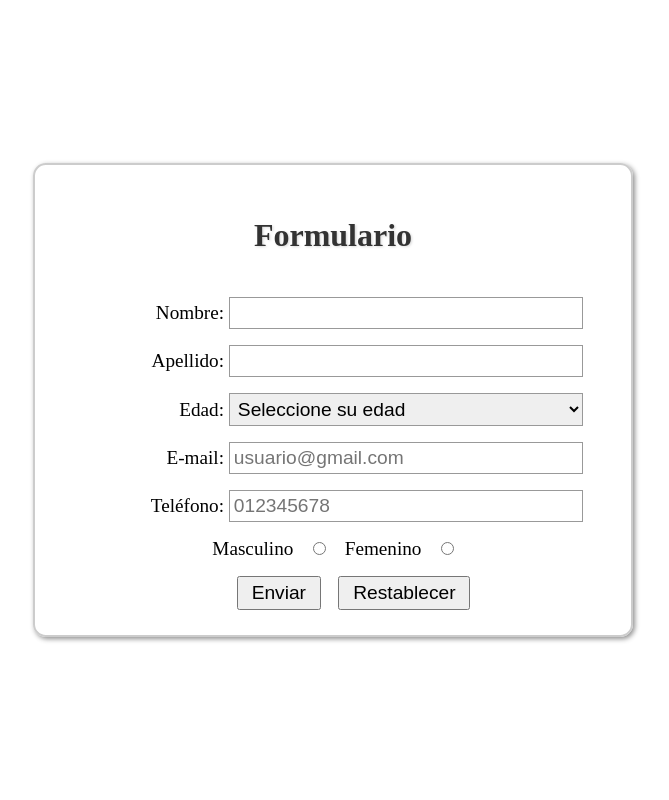
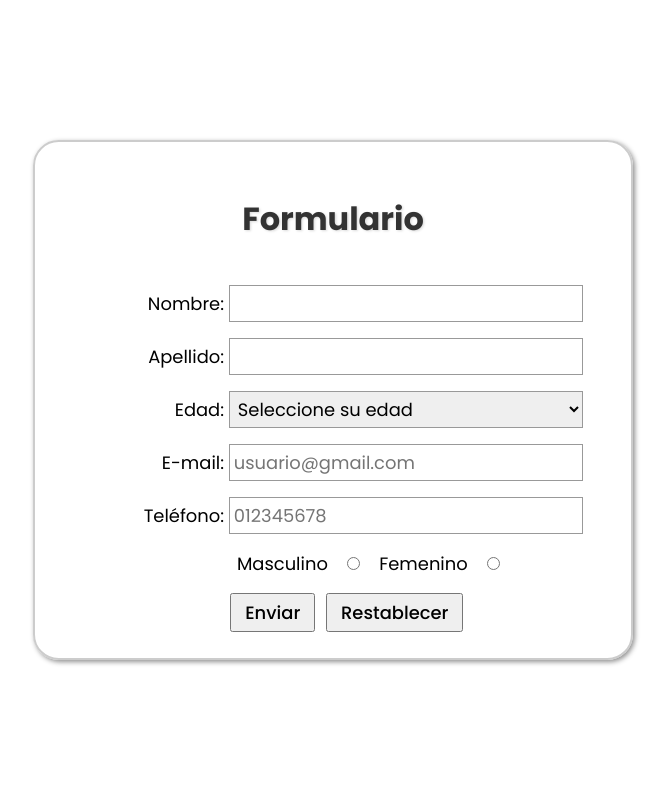
Before and after one commit to berFacundo/Programaci-nFullstack, a PHP site: page /formulario.html in a window 1280 px wide. Shown: the whole page, without its empty margins (307-976 px from the left). Run offline with PHP 8.4, Linux system fonts and the light colour scheme.

Commit message:
Agrego más estilos y fuente personalizada

```diff
--- a/estilos.css
+++ b/estilos.css
@@ -1,13 +1,14 @@
 body {
   margin: 0;
-  padding: 0;
   height: 100vh;
   display: flex;
-  justify-content: center;
   align-items: center;
 }
 
 form {
+  font-family: "Poppins", sans-serif;
+  font-weight: 400;
+  font-style: normal;
   width: 80%;
   max-width: 600px;
   min-width: 300px;
@@ -15,20 +16,18 @@ form {
   margin: 5vh auto;
   padding: 2vw;
   border: 0.2vw solid #ccc;
-  border-radius: 1vw;
+  border-radius: 2vw;
   display: flex;
   flex-direction: column;
   gap: 2vh;
-  font-size: clamp(0.9rem, 1.2vw, 1.5rem);
   box-sizing: border-box;
   transition: width 0.1s ease, font-size 0.1s ease;
 }
 
 @media (min-width: 1000px) {
   form {
-    width: 60vw;
     max-width: 600px;
-    font-size: clamp(1.2rem, 1.5vw, 1.8rem);
+    font-size: clamp(1.1rem, 1.4vw, 1.7rem);
   }
 }
 
@@ -65,7 +64,10 @@ label {
 }
 
 input,
-textarea, select {
+select {
+  font-family: "Poppins", sans-serif;
+  font-weight: 400;
+  font-style: normal;
   font-size: inherit;
   width: 65%;
   border: 0.1vw solid #999;
@@ -74,6 +76,9 @@ textarea, select {
 
 input,
 textarea {
+  font-family: "Poppins", sans-serif;
+  font-weight: 400;
+  font-style: normal;
   font-size: inherit;
   width: 65%;
   box-sizing: border-box;
@@ -86,18 +91,15 @@ textarea:focus {
   border-color: #000;
 }
 
-textarea {
-  vertical-align: top;
-  height: 10vh;
-  resize: vertical;
-}
-
 .button {
   padding-left: 30%;
 }
 
 button {
-  margin-left: 1vw;
+  font-family: "Poppins", sans-serif;
+  font-weight: 500;
+  font-style: normal;
+  margin-left: 0.5vw;
   font-size: inherit;
   padding: 0.5vh 1vw;
 }
@@ -107,12 +109,12 @@ button {
   flex-direction: row-reverse;
   justify-content: center;
   align-items: center;
+  padding-left: 13%;
   gap: 1.5vw;
 }
 
 .myf label {
   width: auto;
-  margin: 0;
   font-size: inherit;
 }
 
--- a/formulario.html
+++ b/formulario.html
@@ -5,6 +5,9 @@
     <meta charset="UTF-8" />
     <meta name="viewport" content="width=device-width, initial-scale=1.0" />
     <title>Formulario</title>
+    <link rel="preconnect" href="https://fonts.googleapis.com">
+    <link rel="preconnect" href="https://fonts.gstatic.com" crossorigin>
+    <link href="https://fonts.googleapis.com/css2?family=DM+Sans:ital,opsz,wght@0,9..40,100..1000;1,9..40,100..1000&family=Poppins:ital,wght@0,100;0,200;0,300;0,400;0,500;0,600;0,700;0,800;0,900;1,100;1,200;1,300;1,400;1,500;1,600;1,700;1,800;1,900&family=Roboto:ital,wght@0,100..900;1,100..900&display=swap" rel="stylesheet">
     <link rel="stylesheet" href="estilos.css" />
 </head>
 
@@ -14,13 +17,11 @@
         <ul>
             <li>
                 <label for="nombre">Nombre: </label>
-                <input type="text" id="nombre" name="user_nombre" pattern="[A-Za-záéíóúÁÉÍÓÚñÑ]+"
-                    title="Solo se permiten letras, incluyendo tildes y ñ" required />
+                <input type="text" id="nombre" name="user_nombre" pattern="[A-Za-záéíóúÁÉÍÓÚñÑ]+" title="Solo se permiten letras, incluyendo tildes y ñ" maxlength="150" required />
             </li>
             <li>
                 <label for="apellido">Apellido: </label>
-                <input type="text" id="apellido" name="user_apellido" pattern="[A-Za-záéíóúÁÉÍÓÚñÑ]+"
-                    title="Solo se permiten letras, incluyendo tildes y ñ" required />
+                <input type="text" id="apellido" name="user_apellido" pattern="[A-Za-záéíóúÁÉÍÓÚñÑ]+" title="Solo se permiten letras, incluyendo tildes y ñ" maxlength="150" required />
             </li>
             <li>
                 <label for="edad">Edad: </label>
@@ -130,12 +131,11 @@
             </li>
             <li>
                 <label for="mail">E-mail: </label>
-                <input placeholder="usuario@gmail.com" type="email" id="mail" name="user_email" required />
+                <input placeholder="usuario@gmail.com" type="email" id="mail" name="user_email" maxlength="150" required />
             </li>
             <li>
                 <label for="telefono">Teléfono: </label>
-                <input placeholder="012345678" type="tel" id="telef" name="user_tel" pattern="[0-9]+" maxlength="9"
-                    required />
+                <input placeholder="012345678" type="tel" id="telef" name="user_tel" pattern="[0-9]+" maxlength="9" required />
             </li>
             <li class="myf">
                 <input type="radio" name="sexo" id="f" required />
```
